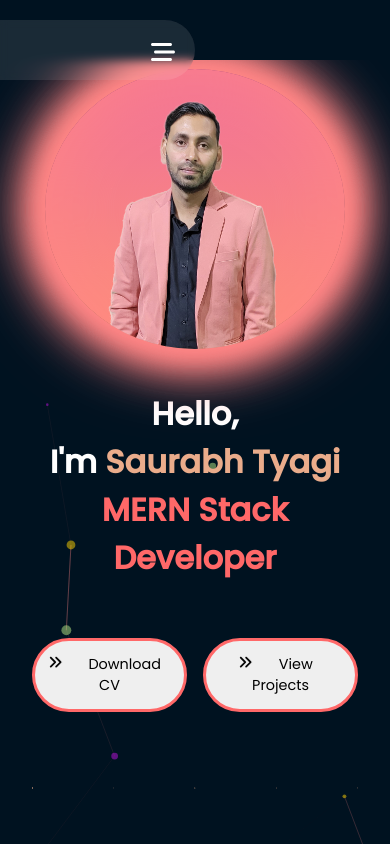
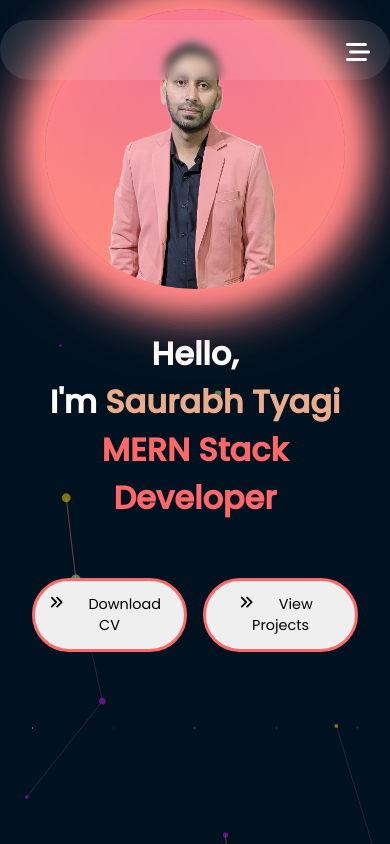
Before and after one commit to SAURABHTY01/personal-portfolio, a React (Create React App) app: page / in a window 390 px wide. Shown: the top 844 px of the page. Built offline with nearby package versions, Linux system fonts and the light colour scheme.

Commit message:
initial commit

```diff
--- a/src/style/navbar.css
+++ b/src/style/navbar.css
@@ -90,7 +90,6 @@
     flex-direction: column;
     align-items: center;
     width: inherit;
-    position: sticky;
   }
 
   .menu-icon {
```
